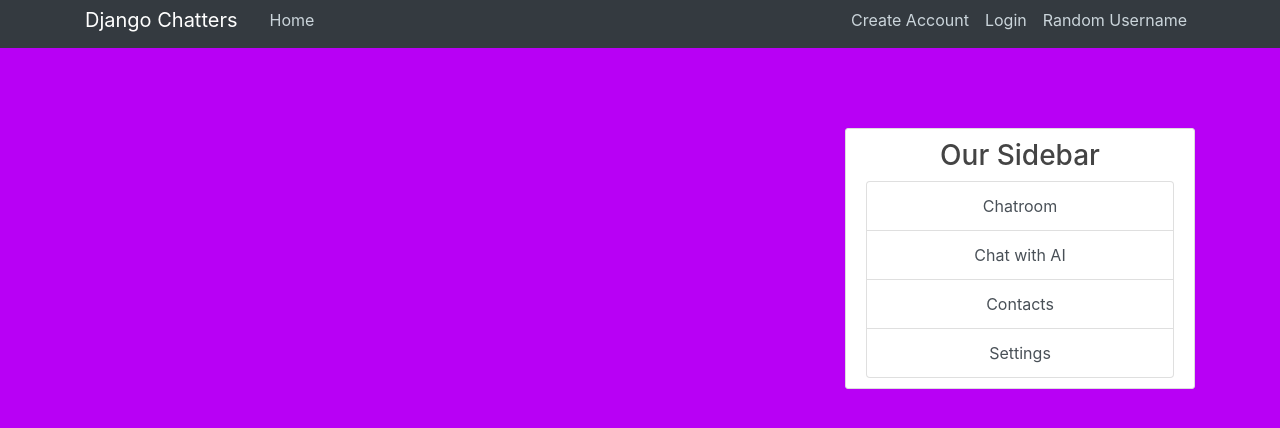
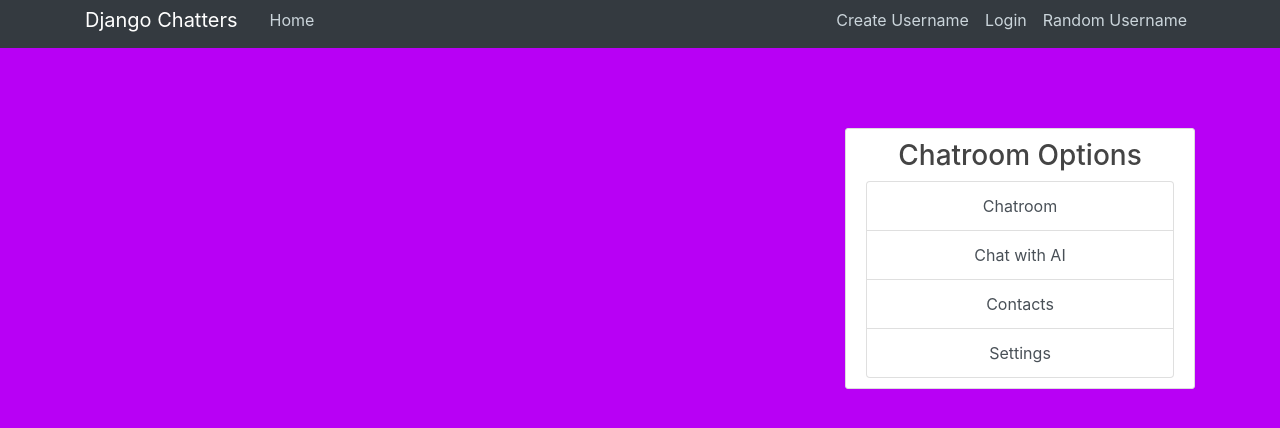
Before and after one commit to GabrielG95/CSE412Final_Project, a Django app: page / in a window 1280 px wide. Shown: the top 428 px of the page. Run offline with Django 4.2, Linux system fonts and the light colour scheme; some libraries are stand-ins or nearby versions.

Commit message:
Made it so you can now create usernames

```diff
--- a/messaging_app/chat/forms.py
+++ b/messaging_app/chat/forms.py
@@ -12,3 +12,7 @@ class MessageForm(forms.ModelForm):
                     'rows': 2,
                     })
                 }
+
+# So users can select a username to display
+class UsernameForm(forms.Form):
+    username = forms.CharField(max_length=30, label='Enter your username')
--- a/messaging_app/chat/models.py
+++ b/messaging_app/chat/models.py
@@ -17,3 +17,4 @@ class Message(models.Model):
     date_posted = models.DateTimeField(default=timezone.now)
     # on_delete will remove the message when user deletes account
     author = models.ForeignKey(User, on_delete=models.CASCADE, null=True, blank=True)
+    username = models.CharField(max_length=30, default="Anonymous")
--- a/messaging_app/chat/templates/chat/base.html
+++ b/messaging_app/chat/templates/chat/base.html
@@ -32,7 +32,7 @@
                     </div>
                     <!-- Navbar Right Side -->
                     <div class="navbar-nav">
-                        <a class="nav-item nav-link" href="#">Create Account</a>
+                        <a class="nav-item nav-link" href="{% url 'create_username' %}">Create Username</a>
                         <a class="nav-item nav-link" href="#">Login</a>
                         <a class="nav-item nav-link" href="#">Random Username</a>
                     </div>
@@ -47,7 +47,7 @@
             </div>
             <div class="col-md-4">
                 <div class="content-section">
-                    <h3>Our Sidebar</h3>
+                    <h3>Chatroom Options</h3>
                     <div class="list-group">
                         <a href="{% url 'chatroom' %}" class="list-group-item list-group-item-action">Chatroom</a>
                         <a href="{% url 'chat_ai' %}" class="list-group-item list-group-item-action">Chat with AI</a>
--- a/messaging_app/chat/templates/chat/chatroom.html
+++ b/messaging_app/chat/templates/chat/chatroom.html
@@ -23,7 +23,7 @@
         <div id="chat-box" class="chat-containers">
             {% for message in content %}
                 <div class="message mb-2">
-                    <strong>{{ message.user.username }}</strong> {{ message.content }} <br>
+                    <strong>{{ message.username }}</strong> {{ message.content }} <br>
                     <small>{{ message.date_posted}}</small>
                 </div>
             {% endfor %}
--- a/messaging_app/chat/urls.py
+++ b/messaging_app/chat/urls.py
@@ -9,4 +9,5 @@ urlpatterns = [
         path("contacts/", views.contacts_view, name="contacts"),
         path("settings/", views.settings_view, name="settings"),
         path('get_messages/', views.get_messages, name="get_messages"),
+        path('create_username/', views.set_username, name="create_username"),
     ]
--- a/messaging_app/chat/views.py
+++ b/messaging_app/chat/views.py
@@ -1,7 +1,7 @@
 from django.http import JsonResponse
 from django.shortcuts import render, redirect
 from .models import User
-from .forms import MessageForm
+from .forms import MessageForm, UsernameForm
 from .models import Message
 """
 """
@@ -16,25 +16,40 @@ def chatroom_view(request):
         form = MessageForm(request.POST)
         if form.is_valid():
             message = form.save(commit=False)
-            message.author = request.user if request.user.is_authenticated else None
+            message.username = request.session.get("chat_username", "Anonymous")
+            if request.user.is_authenticated:
+                message.author = request.user
             message.save()
             return redirect('chatroom')
     else:
         form = MessageForm()
 
     messages = Message.objects.all().order_by('date_posted')
-    return render(request, "chat/chatroom.html", {"form": form, "content": messages})
+    return render(request, "chat/chatroom.html", { "form": form,
+                                                  "content": messages,
+                                                  "chat_username": request.session.get('chat_username', 'Anonymous') })
 
 
 # Get messages to update in real time
 def get_messages(request):
     messages = Message.objects.all().order_by('date_posted')
     data = [{
-        "author": message.author.username if message.author else "Anonymous",
+        "author": message.username,
         "content": message.content,
         "date": message.date_posted.strftime("%Y-%m-%d %H:%M:%S")
     } for message in messages]
     return JsonResponse({"messages": data})
+
+# Set username for chatteres
+def set_username(request):
+    if request.method == 'POST':
+        form = UsernameForm(request.POST)
+        if form.is_valid():
+            request.session['chat_username'] = form.cleaned_data['username']
+            return redirect('chatroom')
+    else:
+        form = UsernameForm()
+    return render(request, 'chat/set_username.html', {'form': form})
 
 def chat_ai_view(request):
     return render(request, "chat/chat_ai.html")
```
Also changed, not shown: messaging_app/chat/templates/chat/set_username.html (added, +11 -0 lines), messaging_app/chat/migrations/0003_message_username.py (added).
